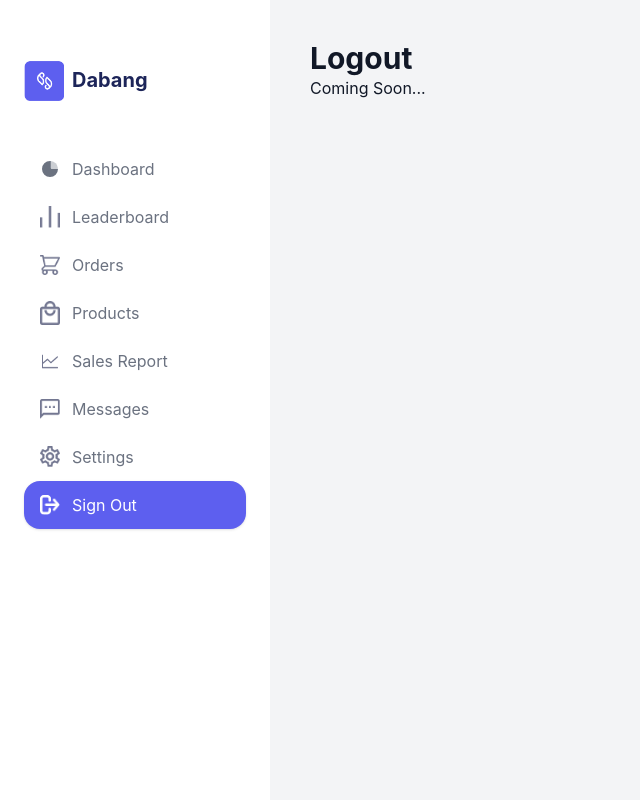
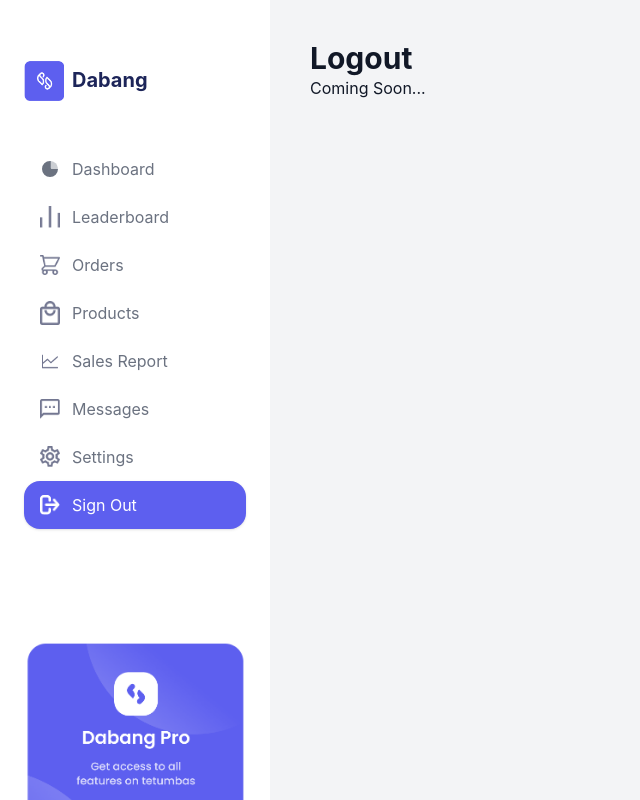
Before and after one commit to ayuushverma/Aforro-Assignment, a React (Vite) app: page /logout in a window 1280 px wide. Shown: the whole page, without its empty margins (0-640 px from the left). Built offline with nearby package versions, Linux system fonts and the light colour scheme.

Commit message:
fixed all the bug

```diff
--- a/src/components/layout/Sidebar.jsx
+++ b/src/components/layout/Sidebar.jsx
@@ -41,10 +41,9 @@ const Sidebar = () => {
 
         </div>
 
-        <div className="relative top-100" >
+        <div className="relative top-20" >
           <img src={buyhere} alt="Buy Here" className="w-full h-auto mt-8 rounded-lg" />
         </div>
-
       </div>
 
     </aside>
```
